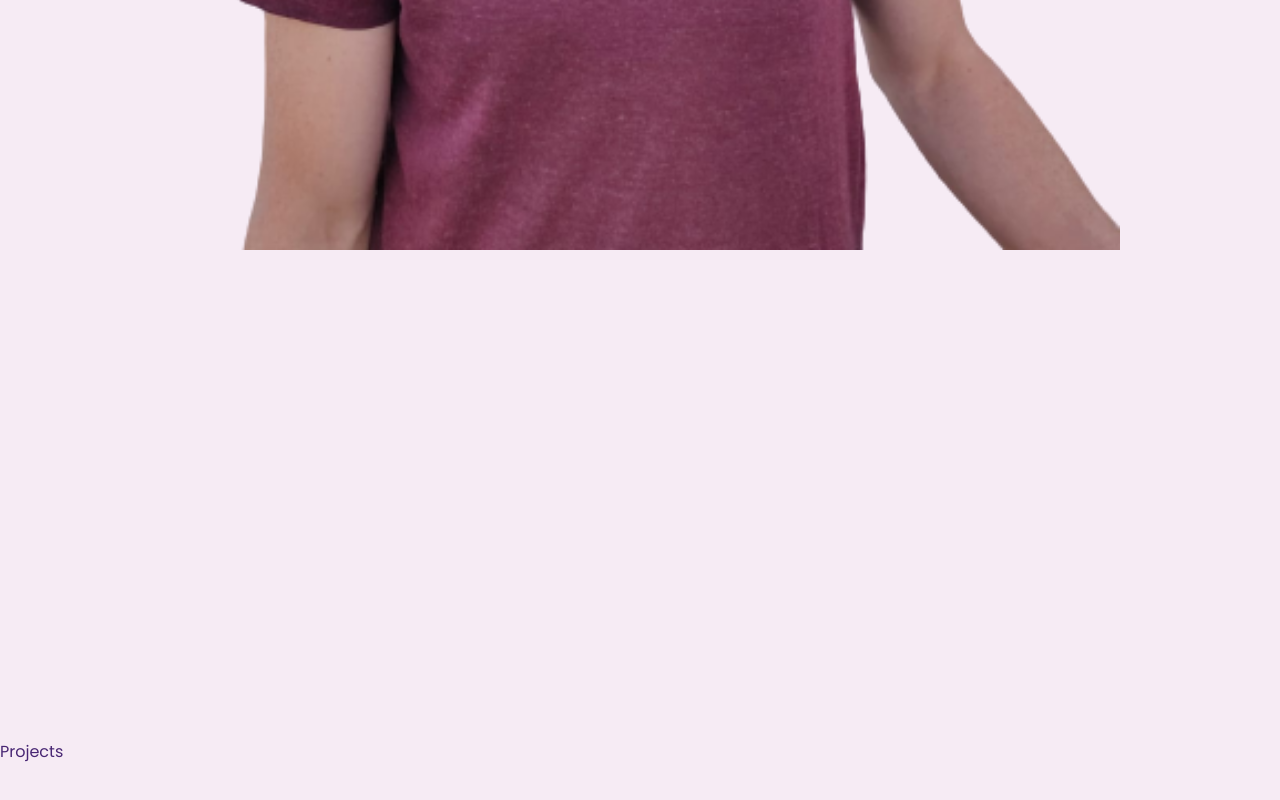
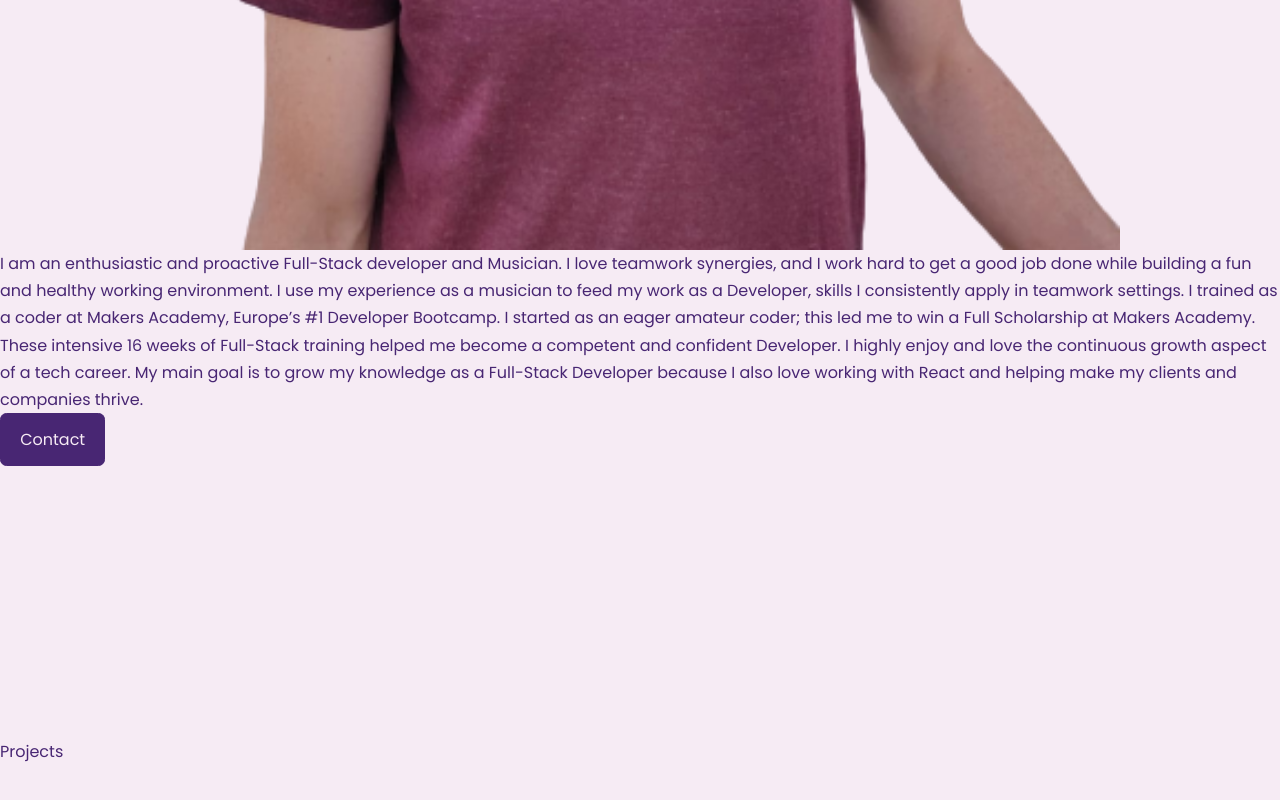
Before and after one commit to TomasGarciaDev/react-portfolio-website, a React (Create React App) app: page / in a window 1280 px wide. Shown: the part 2046-2846 px from the top of the page. Built offline with nearby package versions, Linux system fonts and the light colour scheme.

Commit message:
JSX for About component

```diff
--- a/src/components/about/About.jsx
+++ b/src/components/about/About.jsx
@@ -15,6 +15,14 @@
         <div className='about_content'>
 
         </div>
+
+        <p>
+        I am an enthusiastic and proactive Full-Stack developer and Musician. I love teamwork synergies, and I work hard to get a good job done while building a fun and healthy working environment. I use my experience as a musician to feed my work as a Developer, skills I consistently apply in teamwork settings.
+I trained as a coder at Makers Academy, Europe’s #1 Developer Bootcamp. I started as an eager amateur coder; this led me to win a Full Scholarship at Makers Academy. These intensive 16 weeks of Full-Stack training helped me become a competent and confident Developer.
+I highly enjoy and love the continuous growth aspect of a tech career. My main goal is to grow my knowledge as a Full-Stack Developer because I also love working with React and helping make my clients and companies thrive.
+        </p>
+
+        <a href="#contact" className="btn btn-primary">Contact</a>
     </section>
   )
 }
```
Also changed, not shown: src/assets/a772e0f2-7cca-4159-840b-2df316f32e7d-removebg-preview-removebg-preview.png (added).
